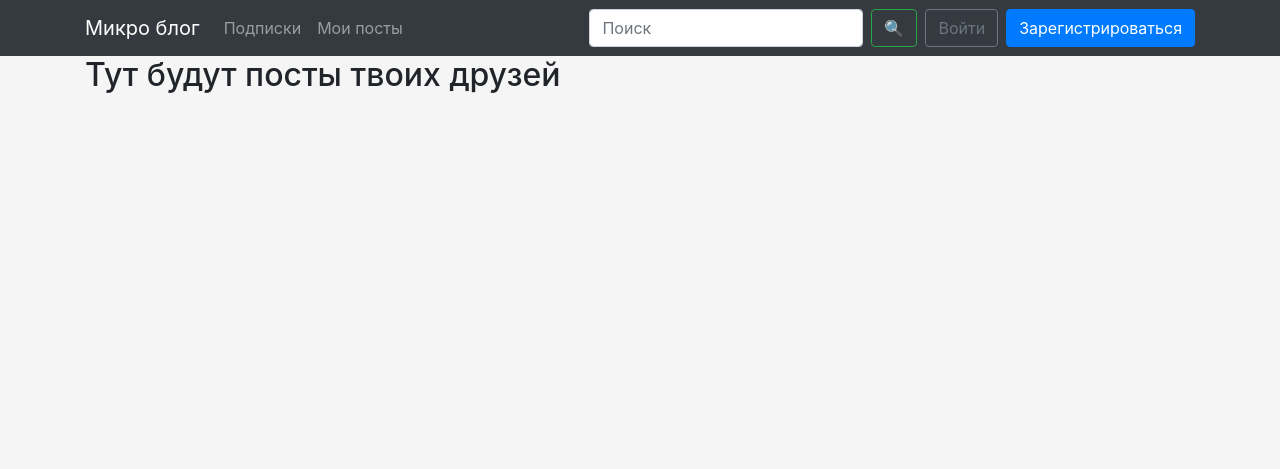
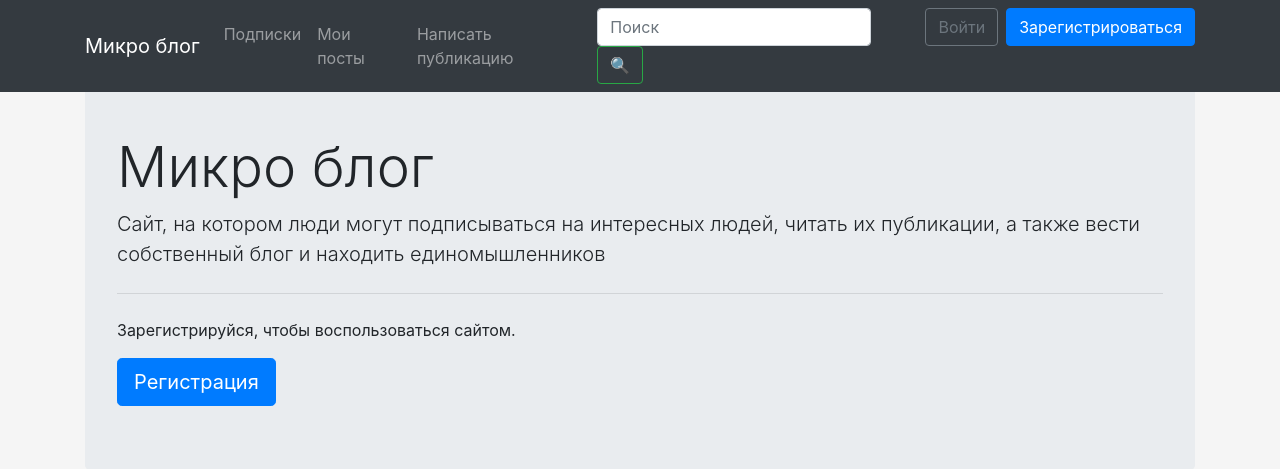
Before and after one commit to GeorgiySurkov/personal-blog, a Flask app: page /?page=1 in a window 1280 px wide. Shown: the top 469 px of the page. Run offline with Flask 2, Linux system fonts and the light colour scheme; some libraries are stand-ins or nearby versions.

Commit message:
welcome page and index page

```diff
--- a/app/forms.py
+++ b/app/forms.py
@@ -1,6 +1,5 @@
 from flask_wtf import FlaskForm
 import wtforms as wtf
-from wtforms.fields.html5 import DateTimeLocalField
 import wtforms.validators as vlds
 
 from .validators import UsernameValidator, TagValidator
--- a/app/routes.py
+++ b/app/routes.py
@@ -6,7 +6,7 @@ from markdown import markdown
 
 from . import app, db
 from .forms import LoginForm, RegisterForm, PostForm
-from .models import User, Tag, Post
+from .models import User, Tag, Post, user_user_relation
 from .services import parse_tags, list_most_frequent_tags
 
 
@@ -21,18 +21,44 @@ def index():
         {
             'href': url_for('my_posts', page=1),
             'label': 'Мои посты'
+        },
+        {
+            'href': url_for('write_post'),
+            'label': 'Написать публикацию'
         }
     ]
     query = request.args.get('q')
     if query is not None:
         page = request.args.get('page')
         if page is None:
-            page = 1
+            return redirect(url_for('index', q=query, page=1))
         page = int(page)
-        pagination = Post.query.filter(Post.title.ilike(f'%{query}%')).paginate(page, 5, True)
-        return render_template('search.html', pagination=pagination, menu_items=menu_items, title=f"Поиск \"{query}\"",
-                               query=query)
-    return render_template('index.html', menu_items=menu_items, title="Микро блог")
+        pagination = Post.query.filter(
+            Post.title.ilike(f'%{query}%')
+        ).order_by(
+            Post.date_created.desc()
+        ).paginate(
+            page, 15, True
+        )
+        return render_template(
+            'search.html', pagination=pagination,
+            menu_items=menu_items, title=f"Поиск \"{query}\"",
+            query=query
+        )
+    page = request.args.get('page')
+    if page is None:
+        return redirect(url_for('index', page=1))
+    page = int(page)
+    if current_user.is_anonymous:
+        return render_template('welcome_page.html', menu_items=menu_items, title='Микро блог')
+    pagination = Post.query.join(
+        user_user_relation, (user_user_relation.c.user_id == Post.user_id)
+    ).filter(
+        user_user_relation.c.subscriber_id == current_user.id
+    ).order_by(
+        Post.date_created.desc()
+    ).paginate(page, 15, False)
+    return render_template('index.html', menu_items=menu_items, title="Микро блог", pagination=pagination)
 
 
 @app.route('/login', methods=['GET', 'POST'])
@@ -45,6 +71,10 @@ def login():
         {
             'href': url_for('my_posts', page=1),
             'label': 'Мои посты'
+        },
+        {
+            'href': url_for('write_post'),
+            'label': 'Написать публикацию'
         }
     ]
     if current_user.is_authenticated:
@@ -93,6 +123,10 @@ def register():
         {
             'href': url_for('my_posts', page=1),
             'label': 'Мои посты'
+        },
+        {
+            'href': url_for('write_post'),
+            'label': 'Написать публикацию'
         }
     ]
     if current_user.is_authenticated:
@@ -128,13 +162,17 @@ def profile(user_id: int):
         {
             'href': url_for('my_posts', page=1),
             'label': 'Мои посты'
+        },
+        {
+            'href': url_for('write_post'),
+            'label': 'Написать публикацию'
         }
     ]
     user = User.query.get_or_404(user_id)
     posts_page = request.args.get('page')
     if posts_page is None:
         return redirect(url_for('profile', page=1, user_id=user.id))
-    pagination = user.posts.paginate(int(posts_page), 5, False)
+    pagination = user.posts.paginate(int(posts_page), 15, False)
     most_used_tags = list_most_frequent_tags(user.posts.all())
     return render_template('profile.html', title=f"{user.username}'s profile", user=user, menu_items=menu_items,
                            most_used_tags=most_used_tags, pagination=pagination)
@@ -151,6 +189,11 @@ def write_post():
         {
             'href': url_for('my_posts', page=1),
             'label': 'Мои посты'
+        },
+        {
+            'href': url_for('write_post'),
+            'label': 'Написать публикацию',
+            'active': True
         }
     ]
     form = PostForm()
@@ -194,13 +237,23 @@ def my_posts():
             'active': True,
             'href': url_for('my_posts', page=1),
             'label': 'Мои посты'
+        },
+        {
+            'href': url_for('write_post'),
+            'label': 'Написать публикацию'
         }
     ]
     page = request.args.get('page')
     if page is None:
         return redirect(url_for('my_posts', page='1'))
     page = int(page)
-    pagination = Post.query.filter_by(author=current_user).paginate(page, 5, False)
+    pagination = Post.query.filter_by(
+        author=current_user
+    ).order_by(
+        Post.date_created.desc()
+    ).paginate(
+        page, 15, False
+    )
     return render_template('my_posts.html', pagination=pagination, menu_items=menu_items, title='Мои посты')
 
 
@@ -214,6 +267,10 @@ def post_view(post_id):
         {
             'href': url_for('my_posts', page=1),
             'label': 'Мои посты'
+        },
+        {
+            'href': url_for('write_post'),
+            'label': 'Написать публикацию'
         }
     ]
     post = Post.query.get_or_404(post_id)
@@ -223,7 +280,10 @@ def post_view(post_id):
 @app.route('/subscribe', methods=['POST'])
 @login_required
 def subscribe():
-    user = User.query.get(int(request.form['user_id']))
+    user_id = request.form.get('user_id')
+    if user_id is None:
+        abort(400)
+    user = User.query.get(int(user_id))
     if user is None or current_user == user or current_user in user.subscribers:
         abort(400)
     user.subscribers.append(current_user)
@@ -238,7 +298,10 @@ def subscribe():
 @app.route('/unsubscribe', methods=['POST'])
 @login_required
 def unsubscribe():
-    user = User.query.get(int(request.form['user_id']))
+    user_id = request.form.get('user_id')
+    if user_id is None:
+        abort(400)
+    user = User.query.get(int(user_id))
     if user is None or current_user == user or current_user not in user.subscribers:
         abort(400)
     user.subscribers.remove(current_user)
@@ -262,7 +325,11 @@ def subscriptions():
         {
             'href': url_for('my_posts', page=1),
             'label': 'Мои посты'
+        },
+        {
+            'href': url_for('write_post'),
+            'label': 'Написать публикацию'
         }
     ]
     user_subscriptions = current_user.subscriptions
-    return render_template('subscriptions.html', subscriptions=user_subscriptions)
+    return render_template('subscriptions.html', subscriptions=user_subscriptions, menu_items=menu_items)
--- a/app/templates/components.html
+++ b/app/templates/components.html
@@ -27,13 +27,15 @@
   </span>
 {% endmacro %}
 
-{% macro post_preview(post) %}
+{% macro post_preview(post, author=True) %}
   <div class="card mb-3">
     <div class="card-header">
       <h5>{{ post.title }} <small class="text-muted">{{ moment(post.date_created).calendar() }}</small></h5>
     </div>
     <div class="card-body">
-      <h6>Автор: <a href="{{ url_for('profile', user_id=post.author.id) }}">{{ post.author.username }}</a></h6>
+      {% if author %}
+        <h6>Автор: <a href="{{ url_for('profile', user_id=post.author.id) }}">{{ post.author.username }}</a></h6>
+      {% endif %}
       {% for tag in post.tags %}
         {{ tag_view(tag) }}
       {% endfor %}
--- a/app/templates/index.html
+++ b/app/templates/index.html
@@ -1,8 +1,21 @@
 {% extends 'base.html' %}
 
 {% block content %}
-  <div class="container h-100" style="position: relative">
-    <h1>Привет!</h1>
-    <h2>Тут будут посты твоих друзей</h2>
+  <div class="container" style="margin-top: 70px">
+    <h1>Лента публикаций</h1>
+    {% if pagination.pages == 0 %}
+      <h2>Похоже, вы еще ни на кого не подписаны.</h2>
+      <p>Попробуйте найти публикации своих друзей в поиске справа сверху.</p>
+    {% else %}
+      {% if pagination.pages > 1 %}
+        {{ pagination_view(pagination, 'index') }}
+      {% endif %}
+      {% for post in pagination.items %}
+        {{ post_preview(post) }}
+      {% endfor %}
+      {% if pagination.pages > 1 %}
+        {{ pagination_view(pagination, 'index') }}
+      {% endif %}
+    {% endif %}
   </div>
 {% endblock %}
--- a/app/templates/login.html
+++ b/app/templates/login.html
@@ -43,6 +43,7 @@
             {% endfor %}
           </div>
         </div>
+        <p>Нет аккаунта? <a href="{{ url_for('login') }}">Зарегистрироваться</a></p>
         <button type="submit" class="btn btn-primary">Войти</button>
       </form>
     </div>
--- a/app/templates/register.html
+++ b/app/templates/register.html
@@ -52,6 +52,7 @@
             </div>
           {% endfor %}
         </div>
+        <p>Уже есть аккаунт? <a href="{{ url_for('login') }}">Войти</a></p>
         <button type="submit" class="btn btn-primary">Зарегистрироваться</button>
       </form>
     </div>
--- /dev/null
+++ b/app/templates/welcome_page.html
@@ -0,0 +1,14 @@
+{% extends 'base.html' %}
+
+{% block content %}
+  <div class="container" style="margin-top: 70px">
+    <div class="jumbotron">
+      <h1 class="display-4">Микро блог</h1>
+      <p class="lead">Сайт, на котором люди могут подписываться на интересных людей, читать их публикации, а также вести
+        собственный блог и находить единомышленников</p>
+      <hr class="my-4">
+      <p>Зарегистрируйся, чтобы воспользоваться сайтом.</p>
+      <a class="btn btn-primary btn-lg" href="{{ url_for('register') }}" role="button">Регистрация</a>
+    </div>
+  </div>
+{% endblock %}
--- a/migrations/versions/0ad032467a22_.py
+++ b/migrations/versions/2ddf43b98960_.py
@@ -1,8 +1,8 @@
 """empty message
 
-Revision ID: 0ad032467a22
+Revision ID: 2ddf43b98960
 Revises:
-Create Date: 2020-05-13 01:58:07.756897
+Create Date: 2020-05-17 17:14:43.914775
 
 """
 from alembic import op
@@ -10,7 +10,7 @@ import sqlalchemy as sa
 
 
 # revision identifiers, used by Alembic.
-revision = '0ad032467a22'
+revision = '2ddf43b98960'
 down_revision = None
 branch_labels = None
 depends_on = None
```
